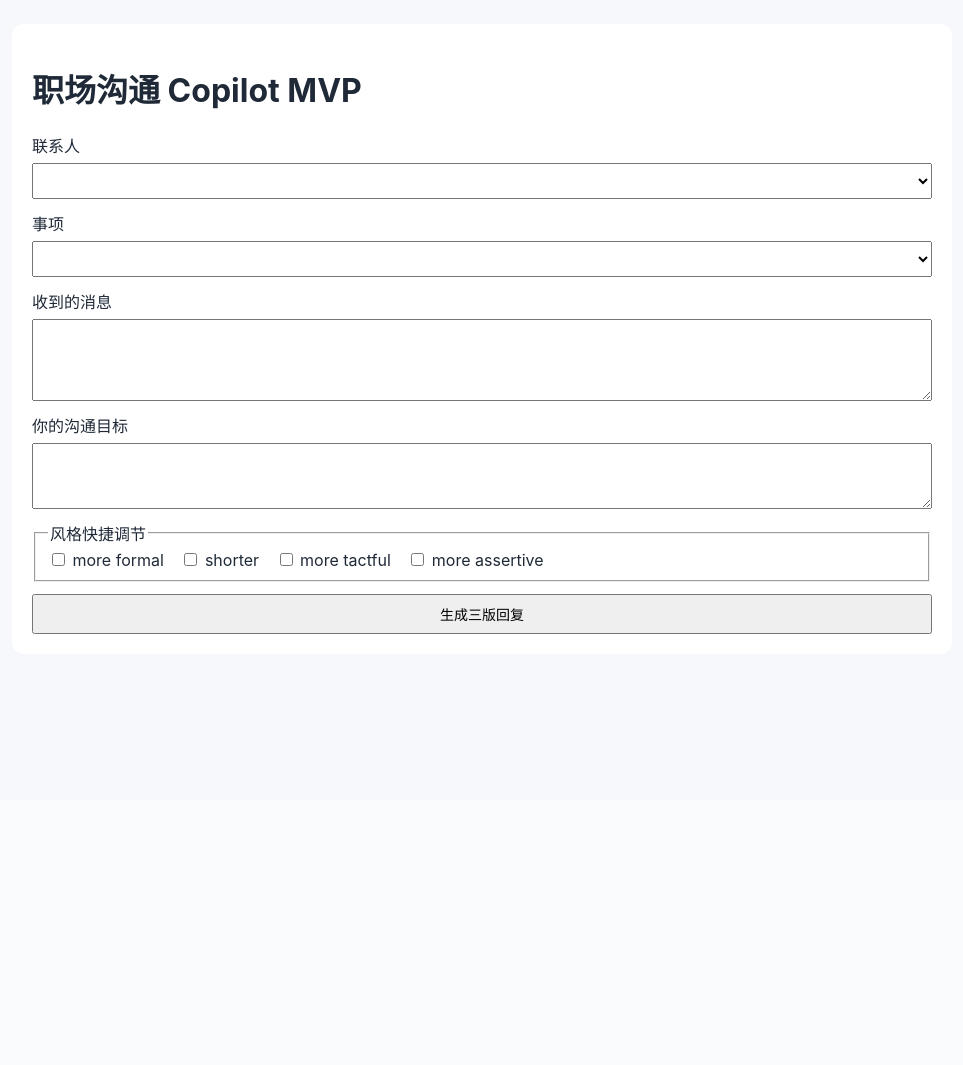
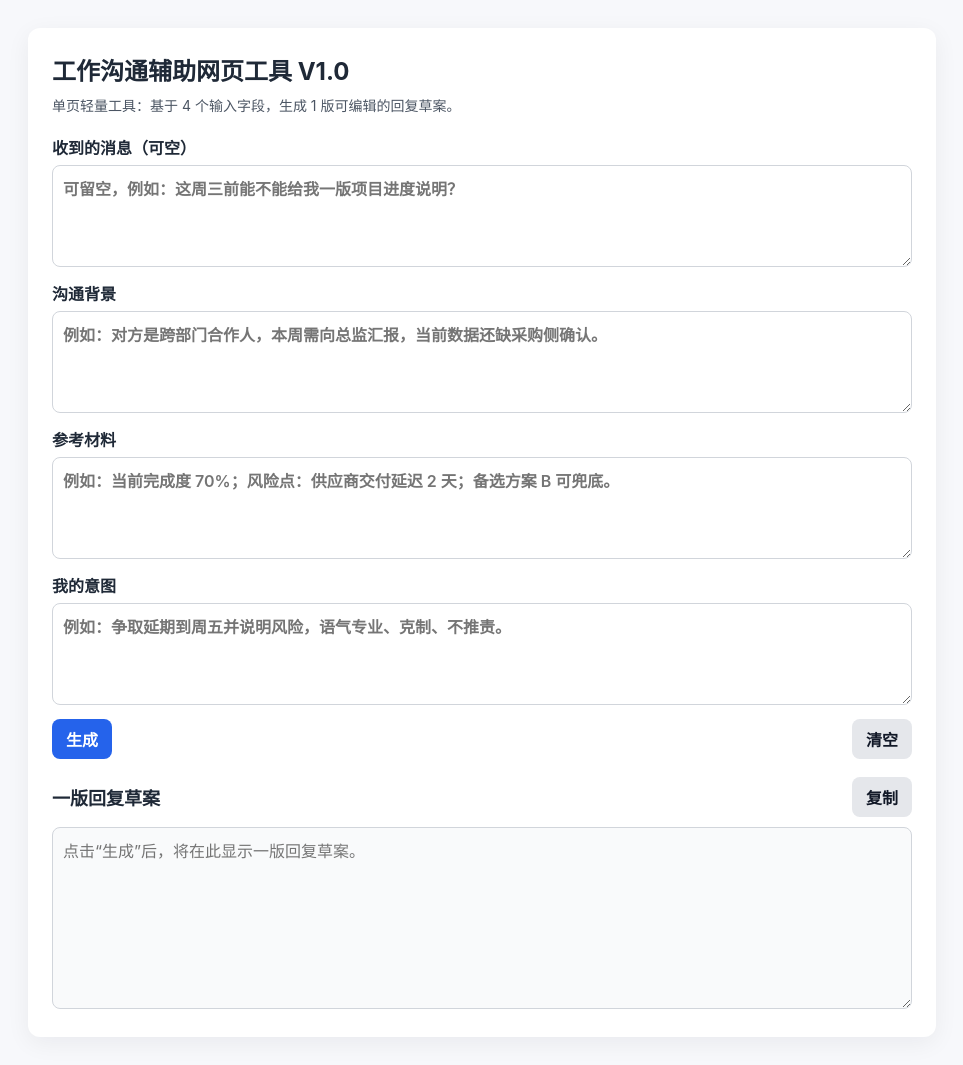
Before and after one commit to xybpure-cmd/work-communication-agen, a FastAPI app: page / in a window 1280 px wide. Shown: the whole page, without its empty margins (158-1121 px from the left). Before the commit the page ends 634 px from the top, so only its background shows below. Run offline with FastAPI, Linux system fonts and the light colour scheme; lists and menus that the app fills with data are empty.

Commit message:
refactor app to v1.0 single-page 4-input 1-output flow

```diff
--- a/app/main.py
+++ b/app/main.py
@@ -1,83 +1,40 @@
 from pathlib import Path
 
 from dotenv import load_dotenv
-from fastapi import Depends, FastAPI, HTTPException, Request
+from fastapi import FastAPI, HTTPException, Request
 from fastapi.responses import HTMLResponse, JSONResponse
 from fastapi.staticfiles import StaticFiles
 from fastapi.templating import Jinja2Templates
-from sqlalchemy import select
-from sqlalchemy.orm import Session
 
-from .database import Base, engine, get_db
-from .models import Matter, Person, ReplyHistory
-from .schemas import GenerateReplyRequest, SaveReplyRequest
-from .services import build_prompt, generate_replies_with_openai, get_memory_context
+from .schemas import GenerateReplyRequest
+from .services import build_prompt, generate_reply_with_openai
 
 load_dotenv()
 
-app = FastAPI(title="Work Communication Copilot MVP")
+app = FastAPI(title="工作沟通辅助网页工具 V1.0")
 
 BASE_DIR = Path(__file__).resolve().parent
 app.mount("/static", StaticFiles(directory=str(BASE_DIR / "static")), name="static")
 templates = Jinja2Templates(directory=str(BASE_DIR / "templates"))
 
 
-@app.on_event("startup")
-def startup_event():
-    Base.metadata.create_all(bind=engine)
-
-
 @app.get("/", response_class=HTMLResponse)
-def index(request: Request, db: Session = Depends(get_db)):
-    people = db.scalars(select(Person).order_by(Person.name)).all()
-    matters = db.scalars(select(Matter).order_by(Matter.title)).all()
-    return templates.TemplateResponse(
-        "index.html",
-        {
-            "request": request,
-            "people": people,
-            "matters": matters,
-            "modifiers": ["more formal", "shorter", "more tactful", "more assertive"],
-        },
-    )
+def index(request: Request):
+    return templates.TemplateResponse("index.html", {"request": request})
 
 
 @app.post("/generate_reply")
-def generate_reply(payload: GenerateReplyRequest, db: Session = Depends(get_db)):
-    matter = db.get(Matter, payload.matter_id)
-    if not matter:
-        raise HTTPException(status_code=404, detail="Matter not found")
-
-    memory_context = get_memory_context(db, payload.person_id, payload.matter_id)
+def generate_reply(payload: GenerateReplyRequest):
     prompt = build_prompt(
         incoming_message=payload.incoming_message,
-        communication_goal=payload.communication_goal,
-        matter=matter,
-        memory_context=memory_context,
-        modifiers=payload.modifiers,
+        communication_background=payload.communication_background,
+        reference_material=payload.reference_material,
+        my_intent=payload.my_intent,
     )
 
     try:
-        replies = generate_replies_with_openai(prompt)
+        draft_reply = generate_reply_with_openai(prompt)
     except Exception as exc:
         raise HTTPException(status_code=500, detail=f"生成失败: {exc}") from exc
 
-    return JSONResponse({**replies, "memory_context": memory_context})
-
-
-@app.post("/save_reply")
-def save_reply(payload: SaveReplyRequest, db: Session = Depends(get_db)):
-    history = ReplyHistory(
-        person_id=payload.person_id,
-        matter_id=payload.matter_id,
-        incoming_message=payload.incoming_message,
-        communication_goal=payload.communication_goal,
-        tone_modifiers=",".join(payload.modifiers),
-        generated_prudent=payload.prudent,
-        generated_concise=payload.concise,
-        generated_push_forward=payload.push_forward,
-        selected_reply=payload.selected_reply,
-    )
-    db.add(history)
-    db.commit()
-    return {"status": "ok", "history_id": history.id}
+    return JSONResponse({"draft_reply": draft_reply})
--- a/app/static/style.css
+++ b/app/static/style.css
@@ -1,37 +1,92 @@
+:root {
+  color-scheme: light;
+}
+
 body {
+  margin: 0;
   font-family: -apple-system, BlinkMacSystemFont, "Segoe UI", sans-serif;
   background: #f7f8fb;
   color: #1f2937;
 }
+
 .container {
-  max-width: 900px;
-  margin: 24px auto;
-  padding: 20px;
-  background: white;
+  max-width: 860px;
+  margin: 28px auto;
+  padding: 24px;
+  background: #ffffff;
   border-radius: 12px;
+  box-shadow: 0 6px 24px rgba(15, 23, 42, 0.06);
 }
+
+h1 {
+  margin: 0 0 8px;
+  font-size: 24px;
+}
+
+.subtitle {
+  margin: 0 0 20px;
+  color: #4b5563;
+  font-size: 14px;
+}
+
 form {
   display: grid;
-  gap: 12px;
+  gap: 14px;
 }
+
 label {
   display: grid;
   gap: 6px;
+  font-weight: 600;
 }
-textarea, select, button {
-  padding: 8px;
-  font-size: 14px;
+
+textarea,
+button {
+  font: inherit;
 }
-.inline {
-  display: inline-block;
-  margin-right: 12px;
+
+textarea {
+  width: 100%;
+  box-sizing: border-box;
+  padding: 10px;
+  border: 1px solid #d1d5db;
+  border-radius: 8px;
+  resize: vertical;
 }
-.card {
-  border: 1px solid #e5e7eb;
-  border-radius: 10px;
-  padding: 12px;
+
+.actions,
+.result-head {
+  display: flex;
+  gap: 10px;
+  align-items: center;
+  justify-content: space-between;
+}
+
+button {
+  border: none;
+  border-radius: 8px;
+  padding: 8px 14px;
+  cursor: pointer;
+  font-weight: 600;
+  background: #2563eb;
+  color: #fff;
+}
+
+button.secondary {
+  background: #e5e7eb;
+  color: #111827;
+}
+
+#result {
+  margin-top: 18px;
+}
+
+#result h2 {
+  margin: 0;
+  font-size: 18px;
+}
+
+#draft_reply {
   margin-top: 10px;
+  background: #f9fafb;
 }
-.hidden {
-  display: none;
-}
--- a/app/templates/index.html
+++ b/app/templates/index.html
@@ -3,135 +3,93 @@
 <head>
   <meta charset="UTF-8" />
   <meta name="viewport" content="width=device-width, initial-scale=1.0" />
-  <title>职场沟通 Copilot MVP</title>
+  <title>工作沟通辅助网页工具 V1.0</title>
   <link rel="stylesheet" href="/static/style.css" />
 </head>
 <body>
   <main class="container">
-    <h1>职场沟通 Copilot MVP</h1>
+    <header>
+      <h1>工作沟通辅助网页工具 V1.0</h1>
+      <p class="subtitle">单页轻量工具：基于 4 个输入字段，生成 1 版可编辑的回复草案。</p>
+    </header>
+
     <form id="reply-form">
-      <label>联系人
-        <select name="person_id" required>
-          {% for person in people %}
-          <option value="{{ person.id }}">{{ person.name }}{% if person.role %}（{{ person.role }}）{% endif %}</option>
-          {% endfor %}
-        </select>
+      <label>收到的消息（可空）
+        <textarea name="incoming_message" rows="4" placeholder="可留空，例如：这周三前能不能给我一版项目进度说明？"></textarea>
       </label>
 
-      <label>事项
-        <select name="matter_id" required>
-          {% for matter in matters %}
-          <option value="{{ matter.id }}">{{ matter.title }}</option>
-          {% endfor %}
-        </select>
+      <label>沟通背景
+        <textarea name="communication_background" rows="4" required placeholder="例如：对方是跨部门合作人，本周需向总监汇报，当前数据还缺采购侧确认。"></textarea>
       </label>
 
-      <label>收到的消息
-        <textarea name="incoming_message" rows="4" required></textarea>
+      <label>参考材料
+        <textarea name="reference_material" rows="4" required placeholder="例如：当前完成度 70%；风险点：供应商交付延迟 2 天；备选方案 B 可兜底。"></textarea>
       </label>
 
-      <label>你的沟通目标
-        <textarea name="communication_goal" rows="3" required></textarea>
+      <label>我的意图
+        <textarea name="my_intent" rows="4" required placeholder="例如：争取延期到周五并说明风险，语气专业、克制、不推责。"></textarea>
       </label>
 
-      <fieldset>
-        <legend>风格快捷调节</legend>
-        {% for modifier in modifiers %}
-          <label class="inline">
-            <input type="checkbox" name="modifiers" value="{{ modifier }}" /> {{ modifier }}
-          </label>
-        {% endfor %}
-      </fieldset>
-
-      <button type="submit">生成三版回复</button>
+      <div class="actions">
+        <button type="submit">生成</button>
+        <button type="button" id="clear-btn" class="secondary">清空</button>
+      </div>
     </form>
 
-    <section id="result" class="hidden">
-      <h2>生成结果</h2>
-      <p id="memory"></p>
-      <div class="card">
-        <h3>1) 审慎版</h3>
-        <textarea id="prudent" rows="4"></textarea>
-        <button class="save-btn" data-target="prudent">保存此版本</button>
+    <section id="result">
+      <div class="result-head">
+        <h2>一版回复草案</h2>
+        <button type="button" id="copy-btn" class="secondary">复制</button>
       </div>
-      <div class="card">
-        <h3>2) 简洁版</h3>
-        <textarea id="concise" rows="4"></textarea>
-        <button class="save-btn" data-target="concise">保存此版本</button>
-      </div>
-      <div class="card">
-        <h3>3) 推进版</h3>
-        <textarea id="push_forward" rows="4"></textarea>
-        <button class="save-btn" data-target="push_forward">保存此版本</button>
-      </div>
-      <p id="save-status"></p>
+      <textarea id="draft_reply" rows="8" readonly placeholder="点击“生成”后，将在此显示一版回复草案。"></textarea>
     </section>
   </main>
 
   <script>
     const form = document.getElementById('reply-form');
-    const resultSection = document.getElementById('result');
-    const memoryEl = document.getElementById('memory');
-    const saveStatus = document.getElementById('save-status');
-    let lastPayload = null;
+    const clearBtn = document.getElementById('clear-btn');
+    const copyBtn = document.getElementById('copy-btn');
+    const draftReplyEl = document.getElementById('draft_reply');
 
     form.addEventListener('submit', async (e) => {
       e.preventDefault();
       const data = new FormData(form);
       const payload = {
-        person_id: Number(data.get('person_id')),
-        matter_id: Number(data.get('matter_id')),
-        incoming_message: data.get('incoming_message'),
-        communication_goal: data.get('communication_goal'),
-        modifiers: data.getAll('modifiers'),
+        incoming_message: (data.get('incoming_message') || '').toString(),
+        communication_background: (data.get('communication_background') || '').toString(),
+        reference_material: (data.get('reference_material') || '').toString(),
+        my_intent: (data.get('my_intent') || '').toString(),
       };
 
       const res = await fetch('/generate_reply', {
         method: 'POST',
         headers: { 'Content-Type': 'application/json' },
-        body: JSON.stringify(payload)
+        body: JSON.stringify(payload),
       });
 
       if (!res.ok) {
-        alert('生成失败，请检查 OpenAI Key 或服务日志。');
+        alert('生成失败，请检查输入内容、OpenAI Key 或服务日志。');
         return;
       }
 
       const output = await res.json();
-      document.getElementById('prudent').value = output.prudent;
-      document.getElementById('concise').value = output.concise;
-      document.getElementById('push_forward').value = output.push_forward;
-      memoryEl.textContent = `记忆上下文：${output.memory_context}`;
-      resultSection.classList.remove('hidden');
-      lastPayload = { ...payload, ...output };
-      saveStatus.textContent = '';
+      draftReplyEl.value = output.draft_reply || '';
     });
 
-    document.querySelectorAll('.save-btn').forEach(btn => {
-      btn.addEventListener('click', async () => {
-        if (!lastPayload) return;
-        const target = btn.dataset.target;
-        const selectedReply = document.getElementById(target).value;
-        const savePayload = {
-          ...lastPayload,
-          prudent: document.getElementById('prudent').value,
-          concise: document.getElementById('concise').value,
-          push_forward: document.getElementById('push_forward').value,
-          selected_reply: selectedReply
-        };
+    clearBtn.addEventListener('click', () => {
+      form.reset();
+      draftReplyEl.value = '';
+    });
 
-        const res = await fetch('/save_reply', {
-          method: 'POST',
-          headers: { 'Content-Type': 'application/json' },
-          body: JSON.stringify(savePayload)
-        });
-        if (!res.ok) {
-          saveStatus.textContent = '保存失败';
-          return;
-        }
-        const out = await res.json();
-        saveStatus.textContent = `已保存，记录 ID: ${out.history_id}`;
-      });
+    copyBtn.addEventListener('click', async () => {
+      if (!draftReplyEl.value) return;
+      try {
+        await navigator.clipboard.writeText(draftReplyEl.value);
+        copyBtn.textContent = '已复制';
+        setTimeout(() => { copyBtn.textContent = '复制'; }, 1200);
+      } catch (_) {
+        alert('复制失败，请手动复制。');
+      }
     });
   </script>
 </body>
```
Also changed, not shown: app/schemas.py (+5 -21 lines), app/services.py (+24 -54 lines).
